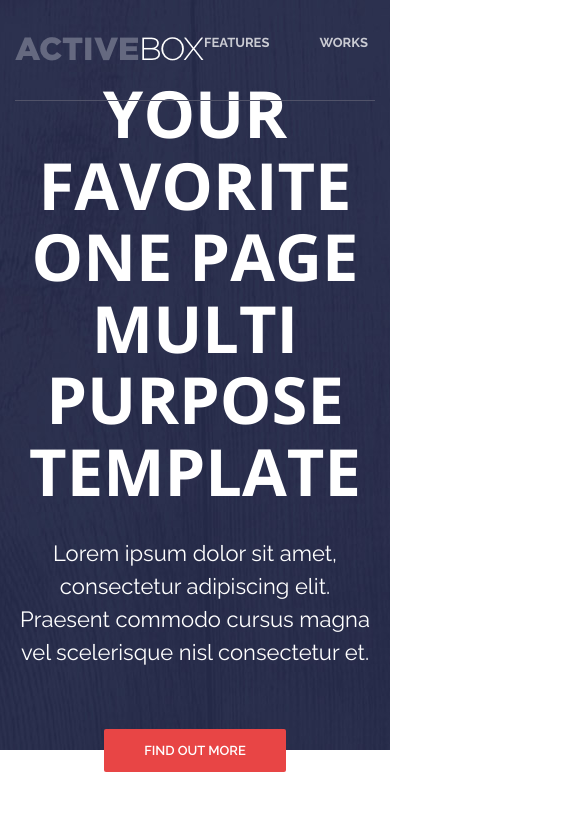
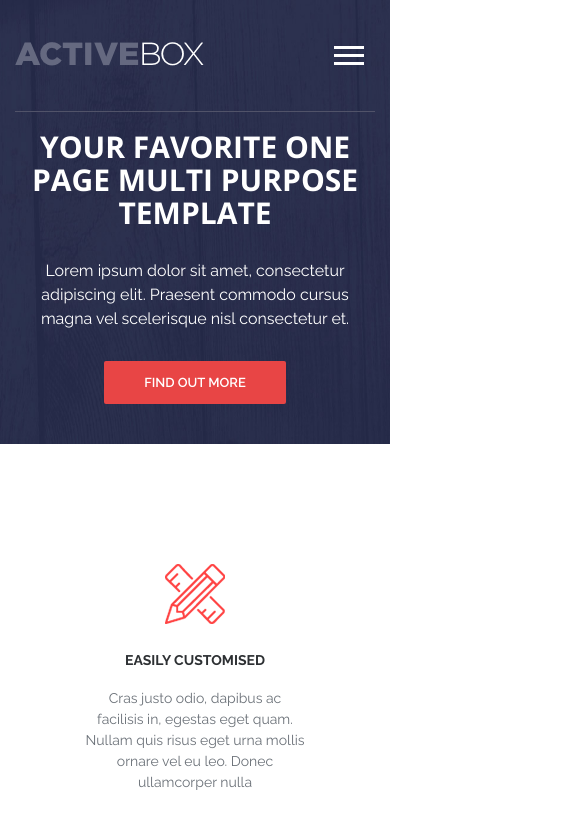
Before and after one commit to winter-storm/active-box, a plain HTML site: page index.html in a window 390 px wide. Shown: the top 840 px of the page, 585 px wide, since content can reach past the window. Drawn offline with nearby package versions, Linux system fonts and the light colour scheme.

Commit message:
adaptive intro, header, works & features

```diff
--- a/index.html
+++ b/index.html
@@ -10,6 +10,12 @@
       rel="stylesheet"
     />
     <link rel="stylesheet" href="./style.css" />
+
+ <!-- Adaptive -->
+ <!-- размер устройства + можно приближать -->
+<meta name="viewport" content="width=device-width" initial-scale="1">
+
+
     <meta name="viewport" content="width=device-width, initial-scale=1.0" />
     <title>ActiveBox</title>
   </head>
@@ -71,6 +77,11 @@
             <a class="nav__link" href="#">Testimonials</a>
             <a class="nav__link" href="#">Download</a>
           </nav>
+
+          <button class="burger" type="button">
+           <span class="burger__item">Menu</span>
+          </button>
+
         </div>
       </div>
     </header>
--- a/style.css
+++ b/style.css
@@ -17,7 +17,12 @@ body {
 }
 
 /*reset default margin*/
-h1, h2, h3, h4, h5, h6 {
+h1,
+h2,
+h3,
+h4,
+h5,
+h6 {
   margin: 0;
 }
 
@@ -34,7 +39,6 @@ p {
   margin: 0 auto;
   padding: 0 15px;
 }
-
 
 /* Header
 =======================*/
@@ -56,7 +60,6 @@ p {
   align-items: center; /*logo & navigation по центру*/
 }
 
-
 /* Navigation
 =======================*/
 
@@ -70,8 +73,8 @@ p {
 .nav__link {
   color: #fff;
   text-decoration: none;
-  opacity: .75;
-  transition: opacity .2s linear;
+  opacity: 0.75;
+  transition: opacity 0.2s linear;
   padding-left: 50px;
 }
 
@@ -83,7 +86,6 @@ p {
   opacity: 1;
 }
 
-
 /* Интро
 =======================*/
 
@@ -92,11 +94,11 @@ p {
   flex-direction: column;
   justify-content: center;
   height: 750px;
-  background:#31344e
-  url("img/intro-bg.jpg") center no-repeat;
   padding-top: 100px; /*under header*/
+
+  background: #31344e url("img/intro-bg.jpg") center no-repeat;
+  background-size: cover; /*cover in all brousers*/
 }
-
 
 .intro__inner {
   max-width: 970px;
@@ -108,14 +110,13 @@ p {
 
 .intro__title {
   margin: 0 0 30px; /*top 0 right&left 0 bottom 30px*/
-  font-family: 'Open Sans', sans-serif;
+  font-family: "Open Sans", sans-serif;
 
   text-transform: uppercase;
   font-size: 65px;
   color: #fff;
   font-weight: 700;
-  line-height: 1.1;   /* font-size*1.1 ~ 71px */
-
+  line-height: 1.1; /* font-size*1.1 ~ 71px */
 }
 
 .intro__subtitle {
@@ -145,14 +146,13 @@ p {
   border: 0;
   cursor: pointer;
 
-  transition: background-color .2s linear;
+  transition: background-color 0.2s linear;
 
   text-align: center;
 }
 
 .btn--red {
   background-color: #e84545;
-
 }
 
 .btn--red:hover {
@@ -198,7 +198,6 @@ color: #6c7279;
   line-height: 1.5;
 }
 
-
 /* Works
 =======================*/
 
@@ -209,6 +208,7 @@ line-height: 1.5;
 
 .works__photo {
   position: absolute;
+  min-width: 100%; /*растягиваем картинку*/
 
   /*центирируем фото*/
   left: 50%;
@@ -245,10 +245,10 @@ border-right: 1px solid #fff;
   left: 0;
   z-index: 2; /*поверх фотографии*/
 
-  background-color: rgba(232, 69, 69, .9);
+  background-color: rgba(232, 69, 69, 0.9);
 
   opacity: 0;
-  transition: opacity .5s linear;
+  transition: opacity 0.5s linear;
 }
 
 .works__item:hover .works__content {
@@ -269,8 +269,6 @@ border-right: 1px solid #fff;
   color: #fff;
 }
 
-
-
 /* Team
 =======================*/
 .team {
@@ -284,7 +282,7 @@ border-right: 1px solid #fff;
   margin: 0 -15px; /*left&right -15px*/
 }
 
-.team__item{
+.team__item {
   width: 25%;
   padding: 0 15px;
   margin-bottom: 30px;
@@ -298,11 +296,10 @@ border-right: 1px solid #fff;
   border-radius: 3px;
 }
 
-.team__name{
+.team__name {
   margin-bottom: 8px;
   font-size: 22px;
   color: #2d3033;
-
 }
 
 .team__profession {
@@ -312,7 +309,7 @@ border-right: 1px solid #fff;
   margin-bottom: 15px;
 }
 
-.team__text{
+.team__text {
   font-size: 14px;
   line-height: 1.5;
   color: #6c7279;
@@ -322,7 +319,7 @@ border-right: 1px solid #fff;
 
 /* Social
 =======================*/
-.social{
+.social {
   display: flex;
 }
 
@@ -338,7 +335,7 @@ display: flex;
   border-radius: 4px;
 
   margin-right: 4px;
-  transition: background-color .5s linear;
+  transition: background-color 0.5s linear;
 }
 
 .social__icon {
@@ -347,7 +344,7 @@ display: flex;
   display: block;
   height: 18px;
 
-  transition: fill .5s linear;
+  transition: fill 0.5s linear;
 }
 
 .social__item:hover {
@@ -362,7 +359,6 @@ display: flex;
 
 .social--footer {
   justify-content: center;
-
 }
 /* if .social__item in .social--footer*/
 .social--footer .social__item {
@@ -374,7 +370,6 @@ display: flex;
 
 .social--footer .social__item:hover {
   background-color: #fff;
-
 }
 
 .social--footer .social__icon {
@@ -388,7 +383,7 @@ display: flex;
 /* Testimonials (reviews)
 =======================*/
 
-.reviews{
+.reviews {
   background-color: #53354a;
   overflow: hidden;
 }
@@ -404,7 +399,7 @@ display: flex;
   position: relative;
 }
 
-.reviews__img{
+.reviews__img {
   position: absolute;
 
   top: 50%;
@@ -422,7 +417,7 @@ z-index: 1;
 }
 
 .reviews__text {
-  font-family: 'Cardo', sans-serif;
+  font-family: "Cardo", sans-serif;
   font-style: italic;
   font-size: 36px;
   line-height: 1.2;
@@ -431,7 +426,7 @@ z-index: 1;
   margin-bottom: 25px;
 }
 
-.reviews__author{
+.reviews__author {
   font-size: 13px;
   font-weight: bold;
   text-transform: uppercase;
@@ -470,7 +465,6 @@ background-color: #3a3e64;
   padding: 70px 0;
   display: flex;
   flex-wrap: wrap;
-
 }
 
 .footer__block {
@@ -480,7 +474,7 @@ background-color: #3a3e64;
   padding: 0 15px;
 }
 
-.footer__title{
+.footer__title {
   font-size: 14px;
   font-weight: 700;
   color: #fff;
@@ -489,21 +483,21 @@ background-color: #3a3e64;
 }
 
 .footer__address {
-  color: rgba(255, 255, 255, .5);
+  color: rgba(255, 255, 255, 0.5);
   font-style: normal;
   font-size: 14px;
   line-height: 1.5;
 }
 
 .footer__text {
-  color: rgba(255, 255, 255, .5);
+  color: rgba(255, 255, 255, 0.5);
   font-size: 14px;
   line-height: 1.5;
 }
 
 /* Copyright
 =======================*/
-.copyright{
+.copyright {
   background-color: #313454;
   padding: 20px 0;
 }
@@ -519,3 +513,129 @@ background-color: #3a3e64;
 .copyright__text span {
   color: #fff;
 }
+
+/* Burger
+=======================*/
+.burger {
+  display: none;
+
+  background: none;
+  border: 0;
+  padding: 19px 11px;
+  cursor: pointer;
+}
+
+/* Adaptive */
+
+/* Media
+=======================*/
+@media (max-width: 1300px) {
+
+  /* Works
+=======================*/
+
+.works__item{
+width: 50%;
+height: 300px;
+}
+
+}
+
+/*планшет*/
+@media (max-width: 991px) {
+
+  /* Intro
+=======================*/
+  .intro__title {
+    font-size: 40px;
+  }
+
+  /* Header
+=======================*/
+
+  /* Nav */
+  .nav {
+    display: none;
+  }
+
+  /* Burger */
+  .burger {
+    display: block;
+  }
+
+  .burger__item {
+    display: flex;
+    flex-direction: column;
+    width: 30px;
+    height: 3px;
+
+    background-color: #fff;
+    /*скрываем Menu*/
+    font-size: 0;
+    color: transparent;
+
+    position: relative;
+  }
+
+  .burger__item:before,
+  .burger__item:after {
+    content: "";
+    width: 100%;
+    height: 100%;
+
+    position: absolute;
+    left: 0;
+
+    background-color: #fff;
+  }
+
+  /*расположен до burger__item*/
+  .burger__item:before {
+    top: -8px;
+  }
+  /*расположен после burger__item*/
+  .burger__item:after {
+    top: 8px;
+  }
+
+  /* Features
+=======================*/
+  .feature__item {
+    width: 50%;
+  }
+}
+
+@media (max-width: 767px) {
+  /* Intro */
+  .intro {
+    height: auto;
+    padding-top: 130px;
+    padding-bottom: 40px;
+  }
+
+  .intro__title {
+    font-size: 30px;
+  }
+
+  .intro__subtitle {
+    margin-bottom: 30px;
+    font-size: 16px;
+  }
+
+  /* Features
+=======================*/
+  .feature__item {
+    width: 100%;
+    padding: 0 70px;
+  }
+
+   /* Works
+=======================*/
+
+.works__item{
+  width: 100%;
+  }
+
+
+
+}
```
Lines whose indentation alone changed are shown as unchanged.
